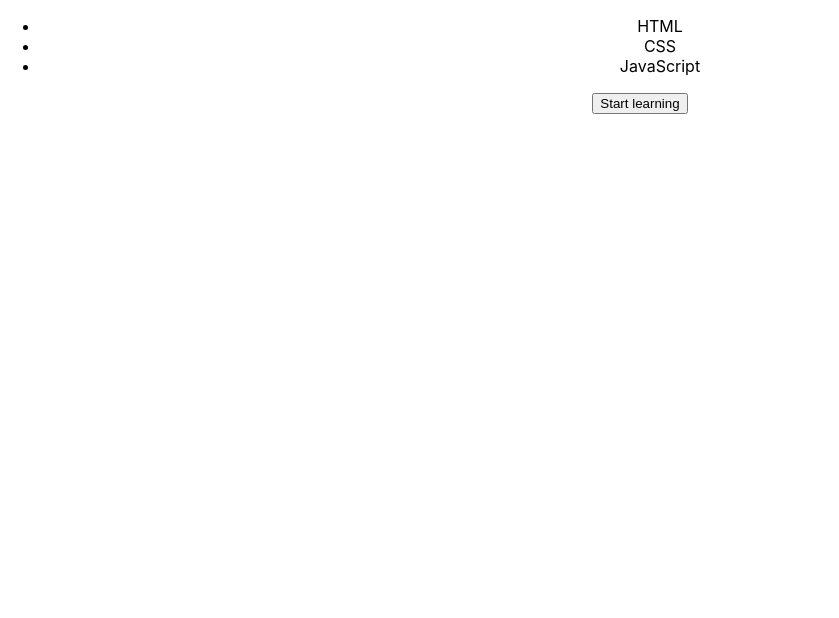
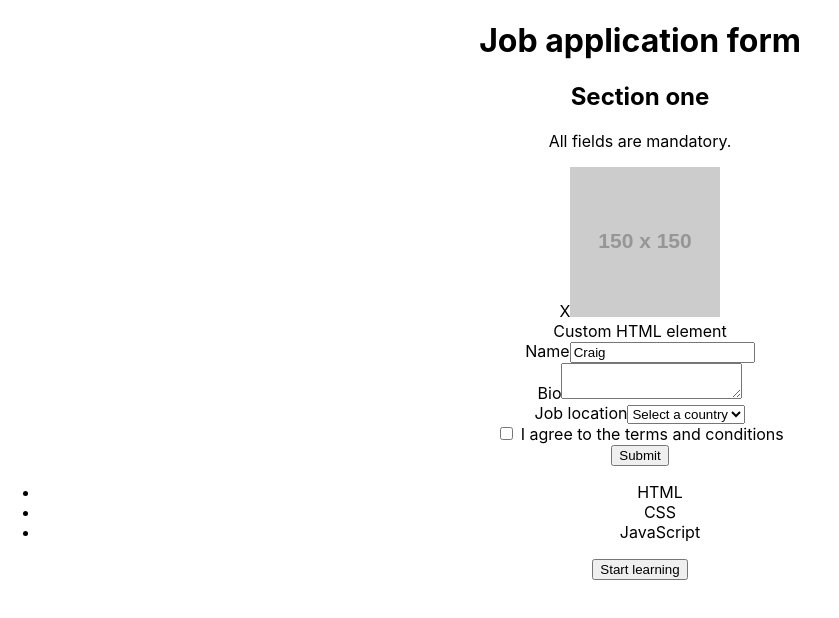
Before and after one commit to Dangereye/react-testing, a React (Create React App) app: page / in a window 1280 px wide. Shown: the top 618 px of the page, without its empty margins (0-839 px from the left). Built offline with nearby package versions, Linux system fonts and the light colour scheme.

Commit message:
Updated @testing-library/user-event to the latest version. Enabled Application > App.

```diff
--- a/package.json
+++ b/package.json
@@ -5,7 +5,7 @@
   "dependencies": {
     "@testing-library/jest-dom": "^5.17.0",
     "@testing-library/react": "^13.4.0",
-    "@testing-library/user-event": "^13.5.0",
+    "@testing-library/user-event": "^14.5.1",
     "@types/jest": "^27.5.2",
     "@types/node": "^16.18.54",
     "@types/react": "^18.2.23",
--- a/src/App.tsx
+++ b/src/App.tsx
@@ -10,7 +10,7 @@
 function App() {
   return (
     <div className='App'>
-      {/* <Application /> */}
+      <Application />
       <Skills skills={skills} />
     </div>
   );
```
Also changed, not shown: 1 other file (tests, documents, lock files or other folders).
